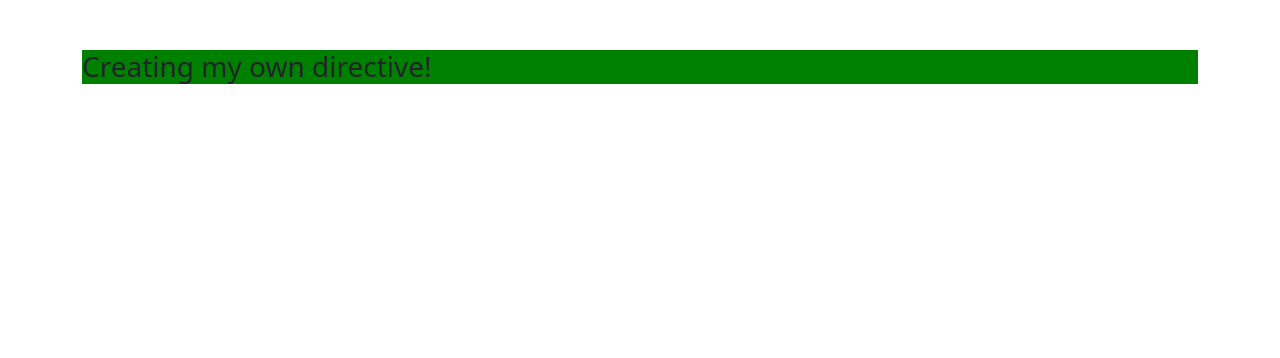
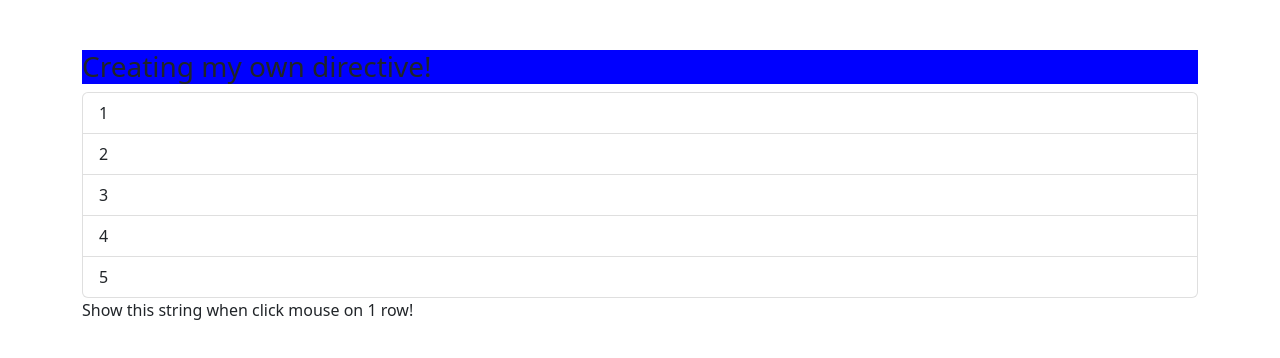
Before and after one commit to OlehNoskov/Learning-Angular, an Angular app in the folder client/: page / in a window 1280 px wide. Shown: the top 358 px of the page. Built offline with nearby package versions, Linux system fonts and the light colour scheme.

Commit message:
learning ngSwitch and directives

```diff
--- a/client/src/app/app.component.css
+++ b/client/src/app/app.component.css
@@ -0,0 +1,3 @@
+.white-text{
+  color: dimgray;
+}
--- a/client/src/app/app.component.html
+++ b/client/src/app/app.component.html
@@ -1,7 +1,22 @@
 <div class="container">
-    <div class="col-xs-8 col-xs-offset-2">
+  <div class="col-xs-8 col-xs-offset-2">
 
-      <h3 appBackground>{{ headerText }}</h3>
+    <!--      <h3 appBackground [hoverColor] = "'yellow'" [defaultColor]="'blue'">{{ headerText }}</h3>-->
+    <!--      <h3 appBackground="red" [defaultColor]="'blue'">{{ headerText }}</h3>-->
+    <h3 [appBackground]="'red'" [defaultColor]="'blue'">{{ headerText }}</h3>
 
+    <ul class="list-group">
+      <li *ngFor=" let item of items" (click)="onClick(item)" class="list-group-item">
+        {{item}}
+      </li>
+    </ul>
+
+    <div [ngSwitch]="current">
+      <p *ngSwitchCase="1">Show this string when click mouse on 1 row!</p>
+      <p *ngSwitchCase="2">Show this string when click mouse on 2 row!</p>
+      <p *ngSwitchCase="3">Show this string when click mouse on 3 row!</p>
+      <p *ngSwitchDefault>Show default string!</p>
     </div>
+
+  </div>
 </div>
--- a/client/src/app/app.component.ts
+++ b/client/src/app/app.component.ts
@@ -1,4 +1,4 @@
-import { Component } from '@angular/core';
+import {Component} from '@angular/core';
 
 @Component({
   selector: 'app-root',
@@ -7,5 +7,10 @@ import { Component } from '@angular/core';
 })
 export class AppComponent {
   headerText = 'Creating my own directive!';
+  items = [1, 2, 3, 4, 5];
+  current = 1;
 
+  onClick(number: number) {
+    this.current = number;
+  }
 }
--- a/client/src/app/directives/backgroung.directive.ts
+++ b/client/src/app/directives/backgroung.directive.ts
@@ -1,5 +1,5 @@
 // File answering this directive
-import {Directive, ElementRef, OnInit} from "@angular/core";
+import {Directive, ElementRef, HostBinding, HostListener, Input, OnInit, Renderer2} from "@angular/core";
 
 //specify via decorator (annotation) that this class is directive
 @Directive({
@@ -7,14 +7,71 @@ import {Directive, ElementRef, OnInit} from "@angular/core";
   selector: '[appBackground]'
 })
 export class BackgroundDirective implements OnInit {
+  // reading value from directive appBackground
+  @Input('appBackground') hoverColor: string = 'red';
+  @Input() defaultColor: string = 'transparent';
+
+  // Determine concrete field directive and binding it
+  @HostBinding('style.background-color') background: string | undefined;
 
   // injection in this constructor private field (input element)
-  constructor(private element: ElementRef) {
+  constructor(private element: ElementRef, private render: Renderer2) {
 
   }
 
   ngOnInit(): void {
-    console.log(this.element);
-    this.element.nativeElement.style.backgroundColor = 'green';
+    this.background = this.defaultColor;
+  }
+
+  // init object in this method
+  // ngOnInit(): void {
+  //   // this.element.nativeElement
+  //   const {nativeElement} = this.element;
+  //
+  //   //Two ways change style element (render is better)
+  //   this.render.setStyle(nativeElement, 'background-color', 'green');
+  //   // this.element.nativeElement.style.backgroundColor = 'green';
+  //   this.render.addClass(nativeElement, 'white-text');
+  // }
+
+
+
+  // listening events, mouseenter = title event
+  // @HostListener('mouseenter', ['$event']) mouseEnter(event: Event) {
+  // }
+
+
+    //first way
+  // @HostListener('mouseenter') mouseEnter() {
+  //   const {nativeElement} = this.element;
+  //   this.render.setStyle(nativeElement, 'background-color', 'red');
+  //   this.render.addClass(nativeElement, 'white-text');
+  // }
+
+  // @HostListener('mouseleave') mouseLeave() {
+  //   const {nativeElement} = this.element;
+  //   this.render.setStyle(nativeElement, 'background-color', 'transparent');
+  //   this.render.addClass(nativeElement, 'white-text');\
+  // }
+
+
+  //second way
+  // @HostListener('mouseenter') mouseEnter() {
+  //   this.background = 'red';
+  // }
+  //
+  // @HostListener('mouseleave') mouseLeave() {
+  //   this.background = 'transparent';
+  // }
+
+
+
+  //third way
+  @HostListener('mouseenter') mouseEnter() {
+    this.background = this.hoverColor;
+  }
+
+  @HostListener('mouseleave') mouseLeave() {
+    this.background = this.defaultColor;
   }
 }
```
